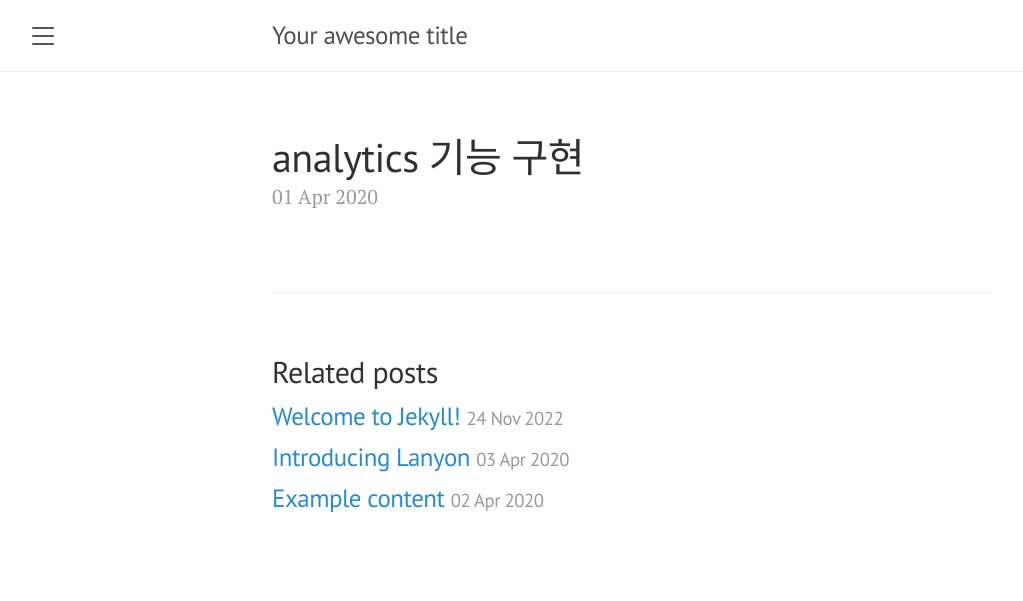
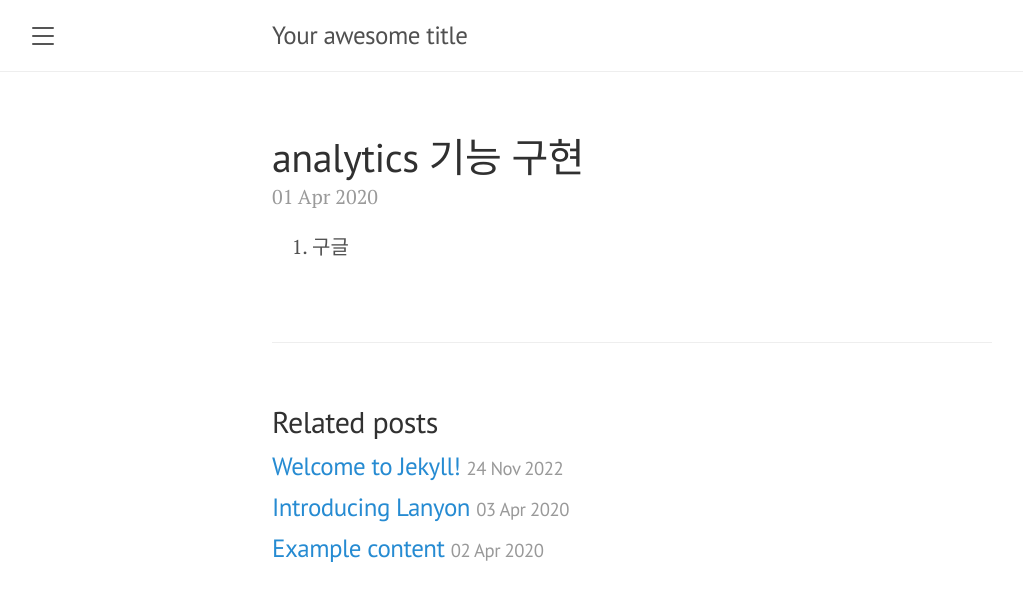
Before and after one commit to yujin8731/yujin8731.github.io, a Jekyll site: the page built from _posts/2020-04-01-whats-jekyll.md, in a window 1280 px wide. Shown: the top 601 px of the page, without its empty margins (8-1031 px from the left). Built offline with Jekyll 4.4.1, drawn with Linux system fonts in a browser that asks for light colours; comment, search, counter and statistics services are not loaded.

Commit message:
Update 2020-04-01-whats-jekyll.md

```diff
--- a/_posts/2020-04-01-whats-jekyll.md
+++ b/_posts/2020-04-01-whats-jekyll.md
@@ -4,3 +4,4 @@ title: "analytics 기능 구현"
 comments: true
 # other options
 ---
+1. 구글
```
